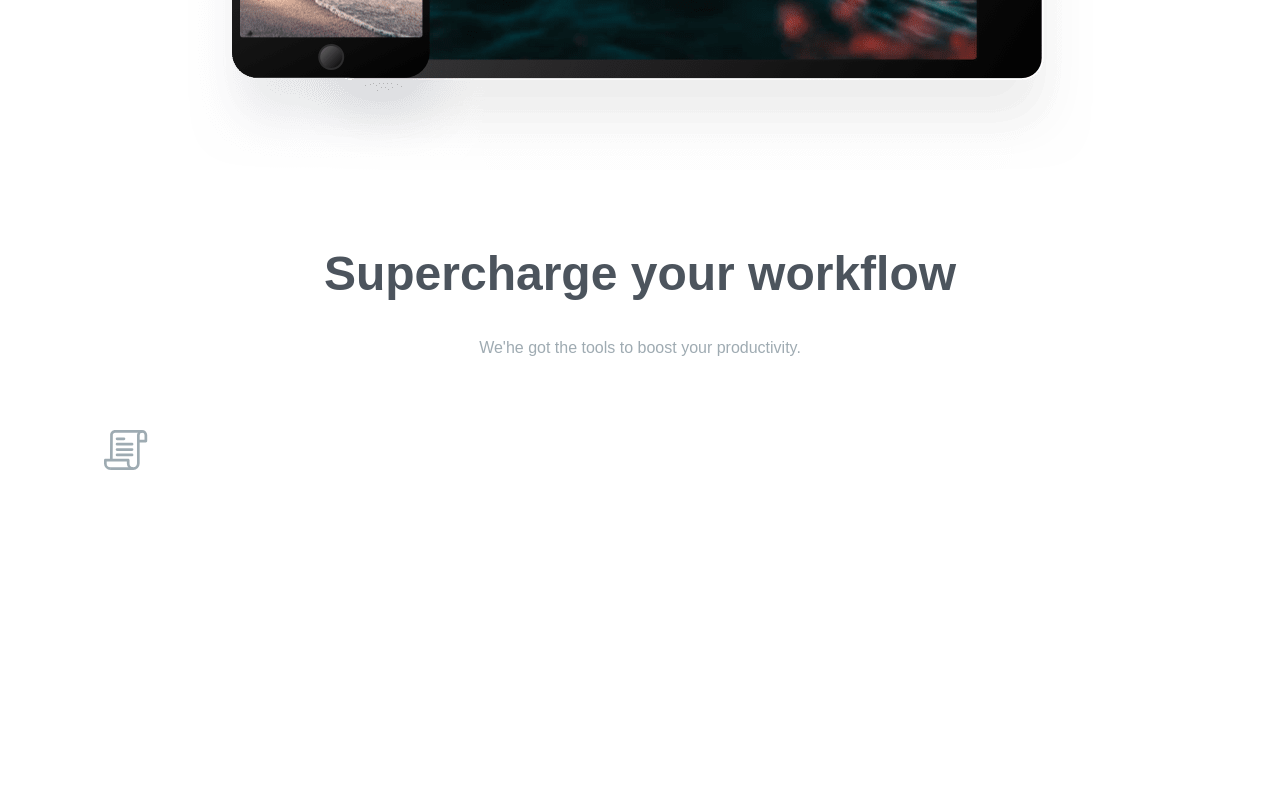
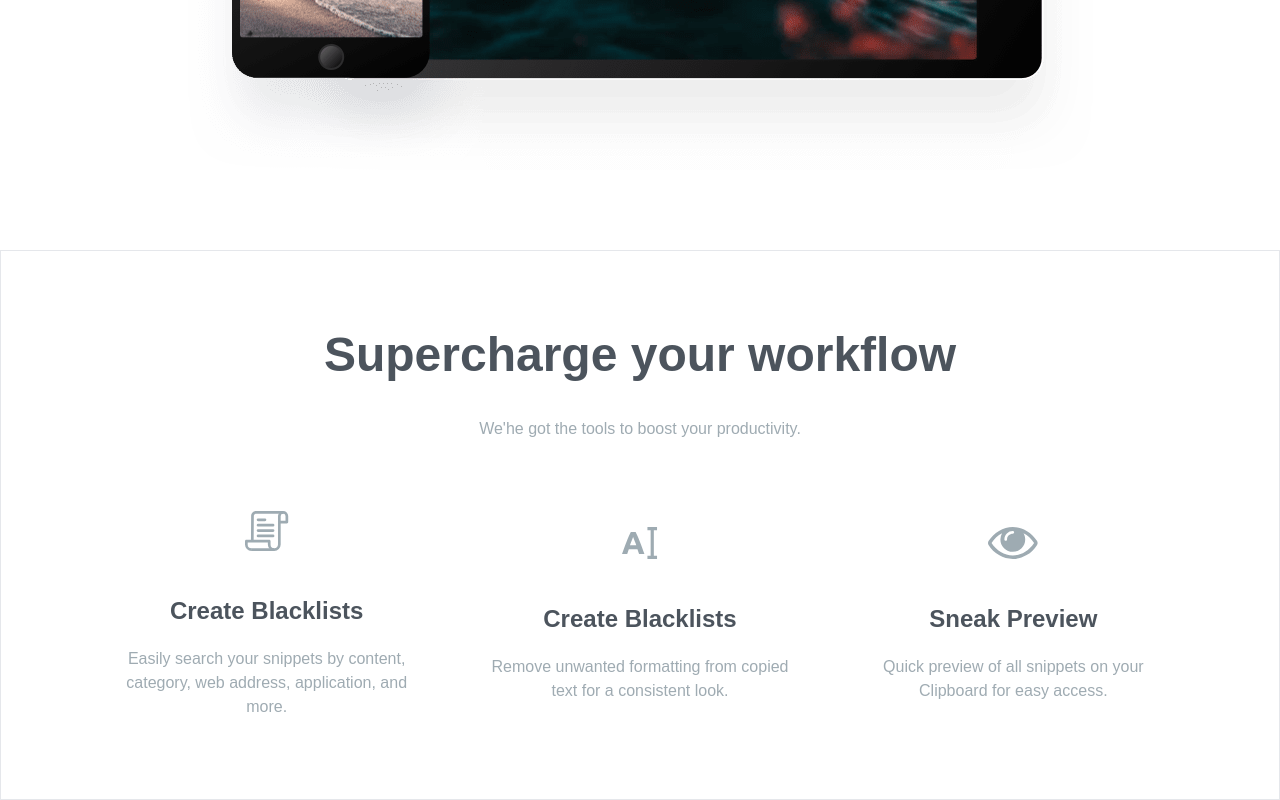
Before and after one commit to zohaib2005/tailwind-clipboard-website, a website: page index.html in a window 1280 px wide. Shown: the part 2426-3226 px from the top of the page. Before the commit the page ends 3000 px from the top, so only its background shows below. Drawn offline with Linux system fonts and the light colour scheme; a web font is replaced by a local one.

Commit message:
supercharge section complete

```diff
--- a/index.html
+++ b/index.html
@@ -123,17 +123,42 @@
     </section>
 
     <!-- Supercharge Section -->
-    <section id="supercharge">
+    <section id="supercharge" class="border">
       <div class="section-container my-20">
         <h3>Supercharge your workflow</h3>
         <p class="section-content mb-16">
           We'he got the tools to boost your productivity.
         </p>
         <!-- Items Container -->
-        <div class="flex flex-col items-center justify-between space-y-16 md:flex-row md:space-y-0 md:space-x-12">
+        <div
+          class="flex flex-col items-center justify-between space-y-16 md:flex-row md:space-y-0 md:space-x-12"
+        >
           <!-- Item 1 -->
           <div class="flex flex-col items-center space-y-5">
-            <img src="images/icon-blacklist.svg" alt="" class="mb-6"/>
+            <img src="images/icon-blacklist.svg" alt="" class="mb-6" />
+            <h5>Create Blacklists</h5>
+            <p class="max-w-md text-grayishBlue">
+              Easily search your snippets by content, category, web address,
+              application, and more.
+            </p>
+          </div>
+
+          <!-- Item 2 -->
+          <div class="flex flex-col items-center space-y-5">
+            <img src="images/icon-text.svg" alt="" class="mb-6" />
+            <h5>Create Blacklists</h5>
+            <p class="max-w-md text-grayishBlue">
+              Remove unwanted formatting from copied text for a consistent look.
+            </p>
+          </div>
+
+          <!-- Item 3 -->
+          <div class="flex flex-col items-center space-y-5">
+            <img src="images/icon-preview.svg" alt="" class="mb-6" />
+            <h5>Sneak Preview</h5>
+            <p class="max-w-md text-grayishBlue">
+              Quick preview of all snippets on your Clipboard for easy access.
+            </p>
           </div>
         </div>
       </div>
```
Also changed, not shown: css/style.css, input.css (line endings or trailing spaces).
